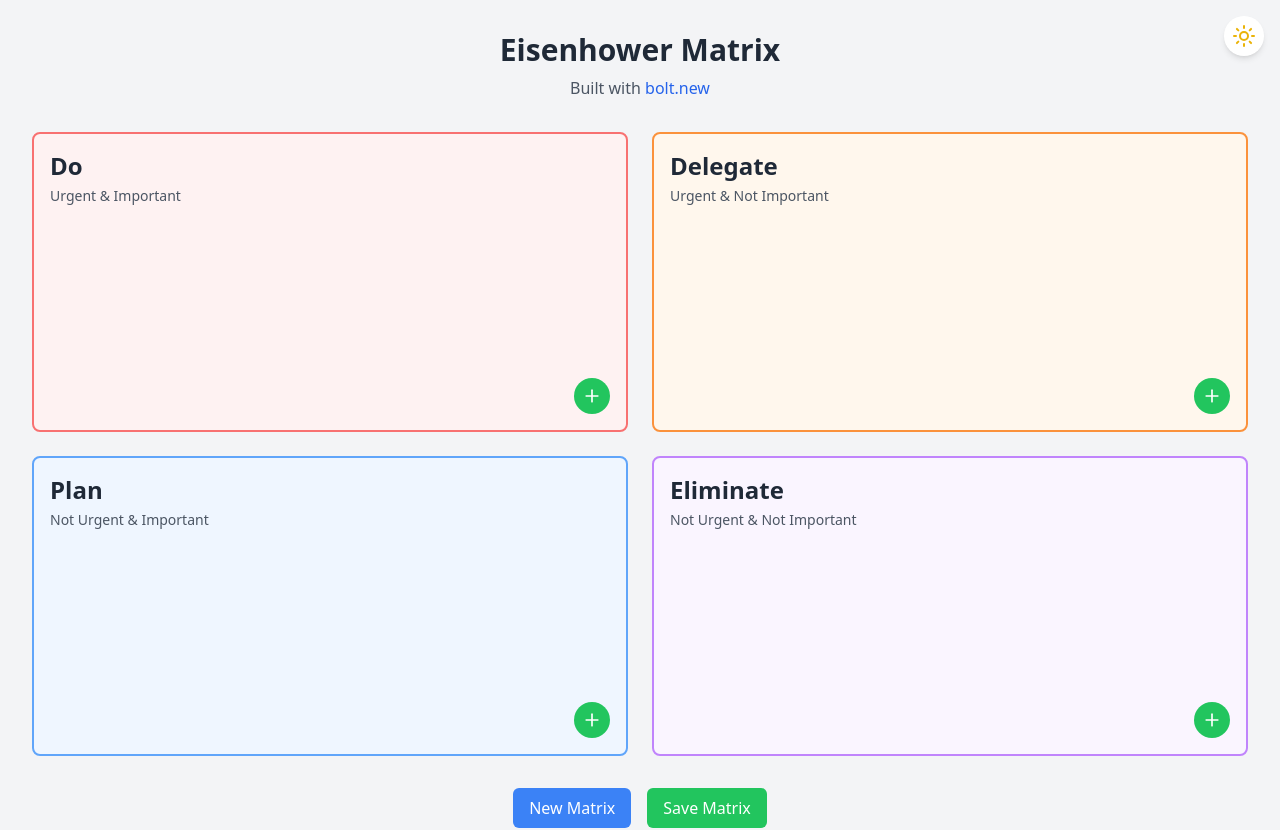
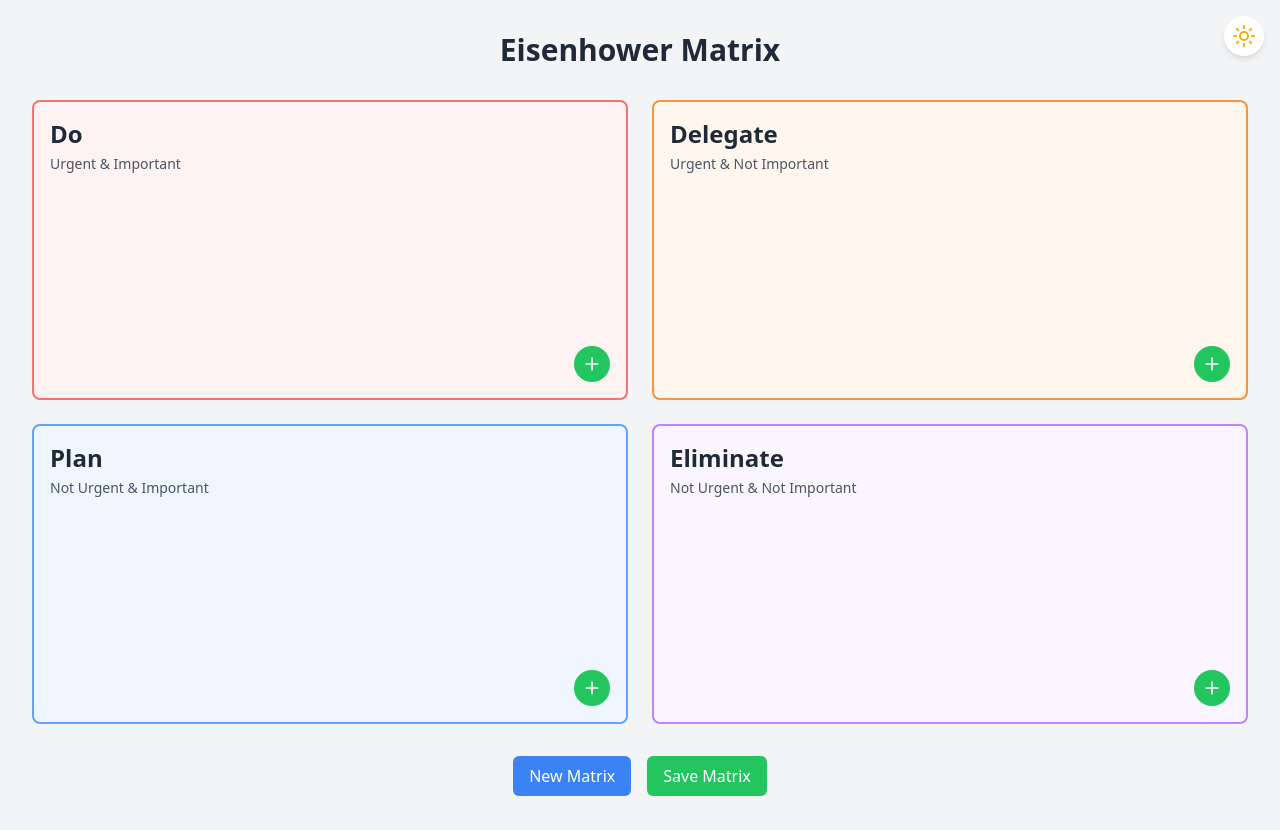
Before and after one commit to obedmhg/eisenhower, a React (Vite) app: page / in a window 1280 px wide. Shown: the top 830 px of the page. Built offline with nearby package versions, Linux system fonts and the light colour scheme.

Commit message:
Update App.tsx

```diff
--- a/src/App.tsx
+++ b/src/App.tsx
@@ -31,17 +31,6 @@ function AppContent() {
         <div className="max-w-7xl mx-auto px-4 sm:px-6 lg:px-8">
           <div className="text-center mb-8">
             <h1 className="text-3xl font-bold text-gray-800 dark:text-gray-100 mb-2">Eisenhower Matrix</h1>
-            <p className="text-gray-600 dark:text-gray-400">
-              Built with{' '}
-              <a
-                href="https://bolt.new"
-                className="text-blue-600 hover:text-blue-800 dark:text-blue-400 dark:hover:text-blue-300 font-medium"
-                target="_blank"
-                rel="noopener noreferrer"
-              >
-                bolt.new
-              </a>
-            </p>
           </div>
 
           <MatrixProvider>
```
